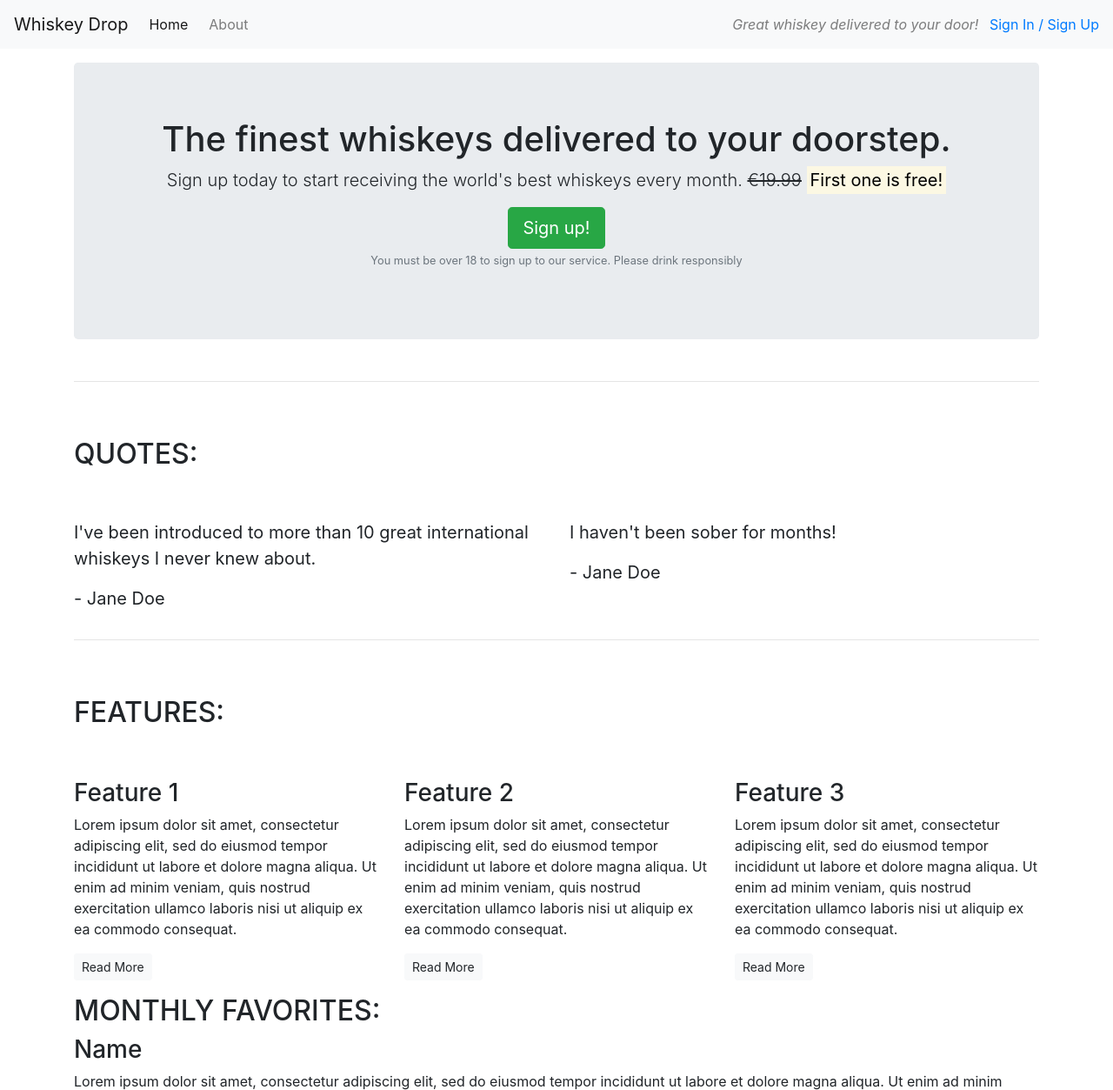
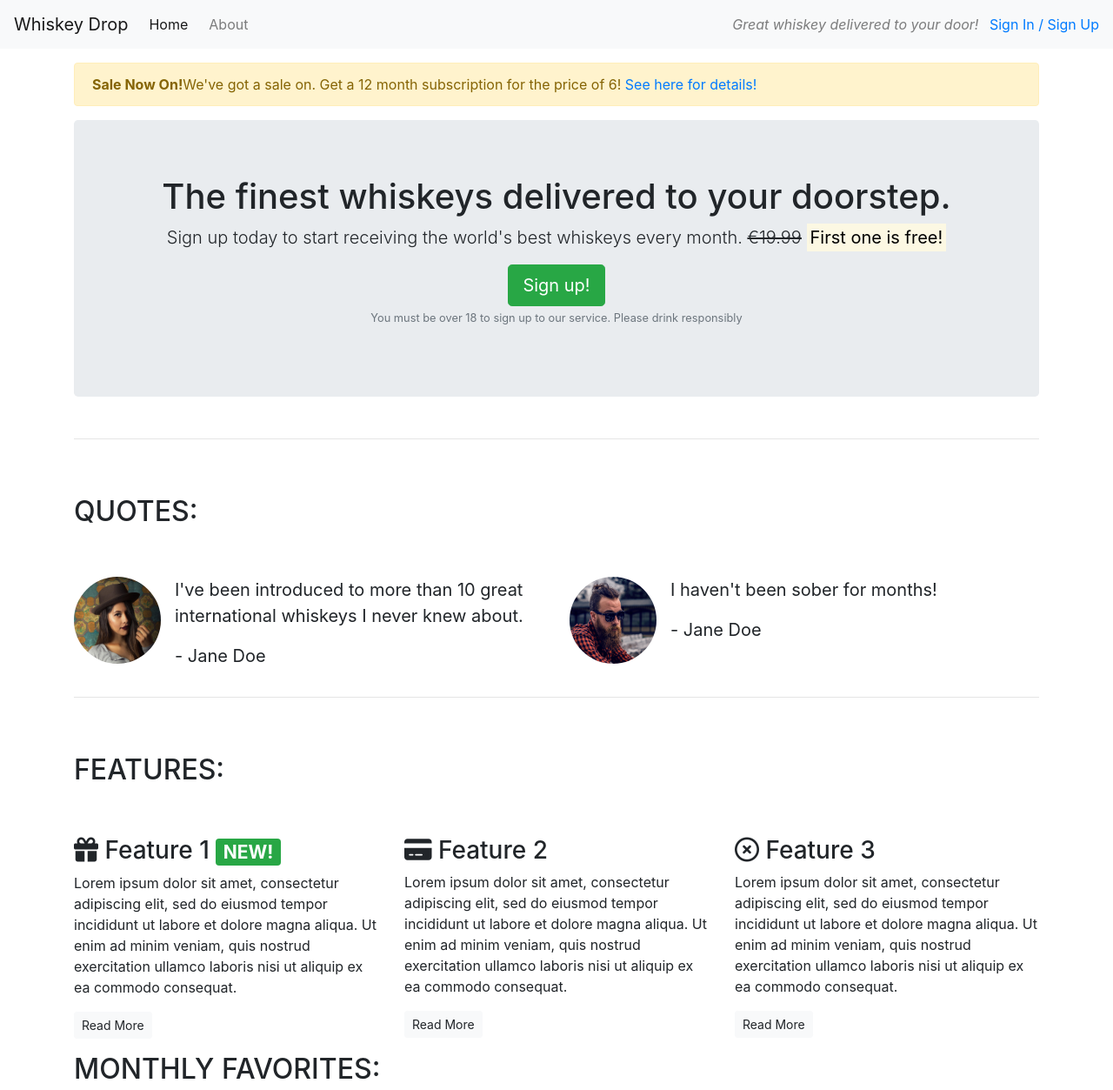
Before and after one commit to Amzzy78/Bootstrap-Project, a plain HTML site: page index.html in a window 1280 px wide. Shown: the top 1253 px of the page at 87% size. Drawn offline with nearby package versions, Linux system fonts and the light colour scheme.

Commit message:
Add images and style

```diff
--- a/index.html
+++ b/index.html
@@ -11,6 +11,7 @@
   <script src="https://cdn.jsdelivr.net/npm/bootstrap@4.5.3/dist/js/bootstrap.bundle.min.js"
     integrity="sha384-ho+j7jyWK8fNQe+A12Hb8AhRq26LrZ/JpcUGGOn+Y7RsweNrtN/tE3MoK7ZeZDyx" crossorigin="anonymous">
   </script>
+  <script src="https://kit.fontawesome.com/b41178b84b.js" crossorigin="anonymous"></script>
 </head>
 
 <body>
@@ -29,6 +30,13 @@
 
   </nav>
   <article class="container mt-3">
+    <div class="row d-none d-sm-block">
+      <div class="col-12">
+        <div class="alert alert-warning">
+          <strong>Sale Now On!</strong>We've got a sale on. Get a 12 month subscription for the price of 6! <a href="">See here for details!</a>
+        </div>
+      </div>
+    </div>
     <!-- Callout  (to be full width on all screen sizes)-->
     <div class="row">
       <div class="col-12">
@@ -57,17 +65,30 @@
       <div class="row">
         <div class="col-12 col-md-6">
           <!--occupy half the row (medium devices)-->
+          <div class="media">
+            <div class="d-none d-sm-block">
+              <img src="images/girl-image.png" class="rounded-circle mr-3" height="100" width="100">
+            </div>
+            <div class="media-body">
               <blockquote class="blockquote">
                 <p>I've been introduced to more than 10 great international whiskeys I never knew about.</p>
                 <p>- Jane Doe</p>
               </blockquote>
             </div>
+          </div>
+        </div>
         <div class="col-12 col-md-6">
           <!--occupy half the row (medium devices)-->
+          <div class="media">
+            <div class="d-none d-sm-block">
+              <img src="images/guy-image.png" class="rounded-circle mr-3" height="100" width="100">
+            </div>
+            <div class="media-body">
               <blockquote class="blockquote">
                 <p>I haven't been sober for months!</p>
                 <p>- Jane Doe</p>
               </blockquote>
+            </div>
           </div>
         </div>
     </section>
@@ -85,7 +106,7 @@
         <div class="col-12 col-md-6 col-lg-4">
           <!--col-md-6 occupy half the row (medium devices).. class col-lg-4 is for large screen size-->
           <div class="feature">
-            <h3>Feature 1</h3>
+            <h3><i class="fas fa-gift d-none d-sm-inline"></i> Feature 1 <span class="badge badge-success">NEW!</span></h3>
             <p>Lorem ipsum dolor sit amet, consectetur adipiscing elit, sed do eiusmod tempor incididunt ut labore et
               dolore
               magna aliqua. Ut enim ad minim veniam, quis nostrud exercitation ullamco laboris nisi ut aliquip ex ea
@@ -97,7 +118,7 @@
         <div class="col-12 col-md-6 col-lg-4">
           <!--occupy half the row on md(medium devices)-->
           <div class="feature">
-            <h3>Feature 2</h3>
+            <h3><i class="fas fa-credit-card d-none d-sm-inline"></i> Feature 2</h3>
             <p>Lorem ipsum dolor sit amet, consectetur adipiscing elit, sed do eiusmod tempor incididunt ut labore et
               dolore
               magna aliqua. Ut enim ad minim veniam, quis nostrud exercitation ullamco laboris nisi ut aliquip ex ea
@@ -109,7 +130,7 @@
         <div class="col-12 d-md-none d-lg-block col-lg-4">
           <!--class d-md-none means no display on medium devices...class d-lg-block to be displayed on large devices-->
           <div class="feature">
-            <h3>Feature 3</h3>
+            <h3><i class="far fa-times-circle d-none d-sm-inline"></i> Feature 3</h3>
             <p>Lorem ipsum dolor sit amet, consectetur adipiscing elit, sed do eiusmod tempor incididunt ut labore et
               dolore
               magna aliqua. Ut enim ad minim veniam, quis nostrud exercitation ullamco laboris nisi ut aliquip ex ea
```
Also changed, not shown: images/girl-image.png (added), images/guy-image.png (added). Lines whose indentation alone changed are shown as unchanged.
